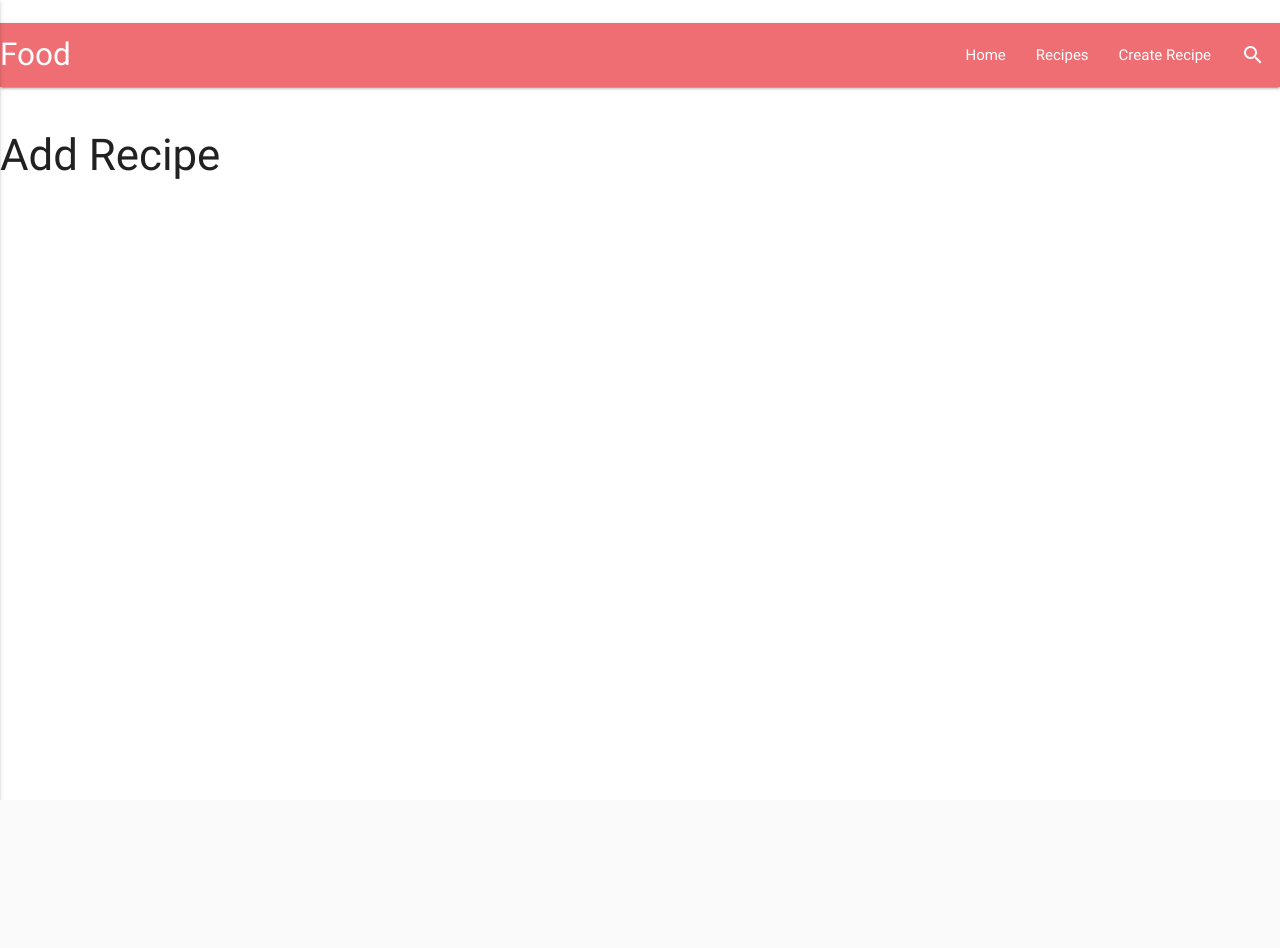
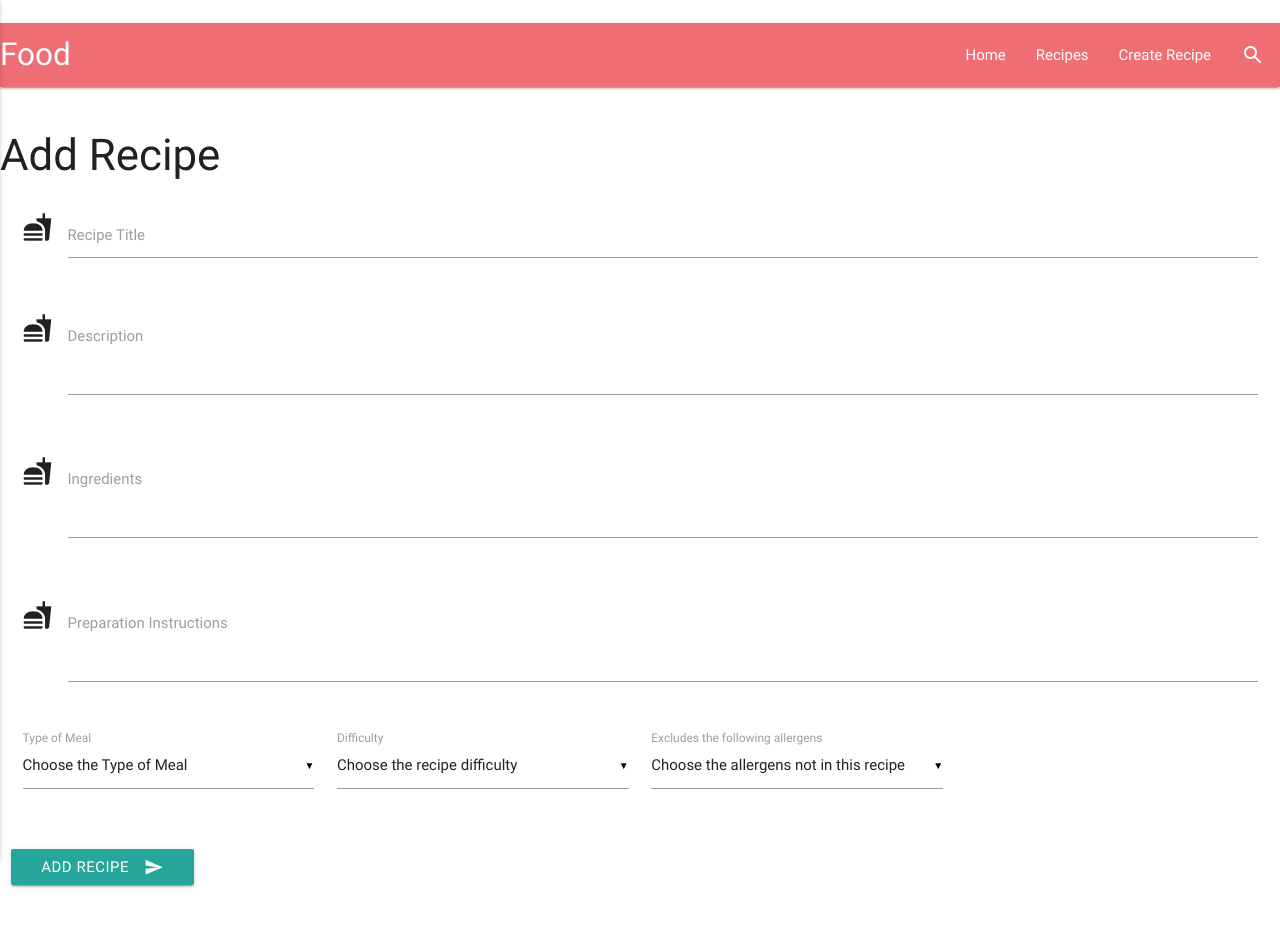
Before and after one commit to eileenpeacock/recipe_cookbook-ms3, a Flask app: template templates/addrecipe.html in a window 1280 px wide. Before the commit the page ends 800 px from the top, so only its background shows below. Run offline with Flask 2, Linux system fonts and the light colour scheme; the template is opened without the code that fills it, so the values that code supplies are empty; some libraries are stand-ins or nearby versions.

Commit message:
add recipe html file

```diff
--- a/app.py
+++ b/app.py
@@ -28,9 +28,16 @@ def get_recipes():
     return render_template("recipes.html", recipes=mongo.db.recipes.find())
 
 #Add Recipes
-@app.route('/add_recipes')
-def add_recipes():
+@app.route('/add_recipe')
+def add_recipe():
     return render_template("addrecipe.html")
+
+#Submit Recipe
+@app.route('/insert_recipe', methods=['POST'])
+def insert_recipe():
+    recipes=mongo.db.recipes
+    recipes.insert_one(request.form.to_dict())
+    return redirect(url_for('get_recipes'))
 
 #Global settings
 # if __name__ == '__main__':
--- a/templates/addrecipe.html
+++ b/templates/addrecipe.html
@@ -1,5 +1,99 @@
 {% extends 'base.html' %}
 {% block content %}
-    <h3>Add Recipe</h3>
+
+<h3>Add Recipe</h3>
+
+<!-- Add recipe form -->
+
+<div class="row">
+    <form action="{{ url_for('insert_recipe')}}" method="POST" class="col s12">
+        <div class="row">
+
+            <!-- Recipe Title -->
+            <div class="row">
+                <div class="input-field col s12">
+                    <i class="material-icons prefix">fastfood</i>
+                    <input id="recipe_title" name="title" type="text" class="validate" >
+                    <label for="icon_prefix">Recipe Title</label>
+                </div>
+            </div>
+            <!-- Recipe Description -->
+            <div class="row">
+                <div class="input-field col s12">
+                    <i class="material-icons prefix">fastfood</i>
+                    <textarea id="recipe_description" name="description" type="textarea" class="materialize-textarea"></textarea>
+                    <label for="icon_prefix">Description</label>
+                </div>
+            </div>
+
+            <!-- Recipe Ingredients -->
+            <div class="row">
+                <div class="input-field col s12">
+                    <i class="material-icons prefix">fastfood</i>
+                    <textarea id="recipe_ingredients" name="ingredients" type="textarea" class="materialize-textarea"></textarea>
+                    <label for="icon_prefix">Ingredients</label>
+                </div>
+            </div>
+
+            <!-- Recipe Instructions -->
+            <div class="row">
+                <div class="input-field col s12">
+                    <i class="material-icons prefix">fastfood</i>
+                    <textarea id="recipe_instructions" name="instructions type="textarea" class="materialize-textarea"></textarea>
+                    <label for="icon_prefix">Preparation Instructions</label>
+                </div>
+            </div>
+
+            <!-- Type of meal -->
+            <div class="row">
+                <div class="input-field col s12 m6 l3">
+                    <select id="meal_type" >
+                        <option value="" disabled selected>Choose the Type of Meal</option>
+                        <option value="1">Breakfast</option>
+                        <option value="2">Main</option>
+                        <option value="3">Dessert</option>
+                        <option value="3">Snack</option>
+                    </select>
+                    <label>Type of Meal</label>
+                </div>
+
+                <!-- Recipe difficulty -->
+                <div class="input-field col s12 m6 l3">
+                    <select class="icons">
+                        <option value="" disabled selected>Choose the recipe difficulty</option>
+                        <option value="" data-icon="#" class="left circle">Easy</option>
+                        <option value="" data-icon="#" class="left circle">Medium</option>
+                        <option value="" data-icon="#" class="left circle">Hard</option>
+                    </select>
+                    <label>Difficulty</label>
+                </div>
+                <!-- Allergen items -->
+                <div class="input-field col s12 m6 l3">
+                    <select name="allergen" id="allergen"  multiple>
+                        <option value="" disabled selected>Choose the allergens not in this recipe</option>
+                        <option name="allergen" value="crustacean" data-icon="#" class="left">Crustacean</option>
+                        <option name="allergen" value="eggs" data-icon="#" class="left">Eggs & egg products</option>
+                        <option name="allergen" value="fish" data-icon="#" class="left">Fish</option>
+                        <option name="allergen" value="gluten" data-icon="#" class="left">Gluten/Wheat</option>
+                        <option name="allergen" value="dairy" data-icon="#" class="left">Milk & Dairy products</option>
+                        <option name="allergen" value="nuts" data-icon="#" class="left">Nuts (Tree Nuts)</option>
+                        <option name="allergen" value="peanuts" data-icon="#" class="left">Peanuts</option>
+                        <option name="allergen" value="soy" data-icon="#" class="left">Soy</option>
+                    </select>
+                    <label for="allergen">Excludes the following allergens</label>
+                </div>
+            </div>
+        </div>
+
+        <!-- Submit button -->
+        <div class="row">
+            <button class="btn waves-effect waves-light" type="submit" name="action">Add Recipe<i class="material-icons right">send</i>
+            </button>
+        </div>
+
+    </form>
+</div>
+
+
 
 {% endblock %}
--- a/templates/base.html
+++ b/templates/base.html
@@ -18,14 +18,14 @@
                 <a href="#" data-activates="mobile-demo" class="button-collapse"><i class="material-icons">menu</i></a>
                 <ul class="right hide-on-med-and-down">
                     <li><a href="index.html">Home</a></li>
-                    <li><a href="recipes.html">Recipes</a></li>
-                    <li><a href="addrecipe.html">Create Recipe</a></li>
+                    <li><a href={{url_for('get_recipes')}}>Recipes</a></li>
+                    <li><a href={{url_for('add_recipe')}}>Create Recipe</a></li>
                     <li><a href="#"><i class="material-icons">search</i></a></li>
                 </ul>
                 <ul class="side-nav" id="mobile-demo">
                     <li><a href="index.html">Home</a></li>
-                    <li><a href="recipes.html">Recipes</a></li>
-                    <li><a href="addrecipe.html">Create Recipe</a></li>
+                    <li><a href={{url_for('get_recipes')}}>Recipes</a></li>
+                    <li><a href={{url_for('add_recipe')}}>Create Recipe</a></li>
                     <li><a href="#"><i class="material-icons">search</i></a></li>
             </div>
         </nav>
@@ -44,6 +44,7 @@
     <script type="text/javascript">
         $(document).ready(function() {
             $(".button-collapse").sideNav();
+            $('select').material_select();
 
         })
     </script>
```
